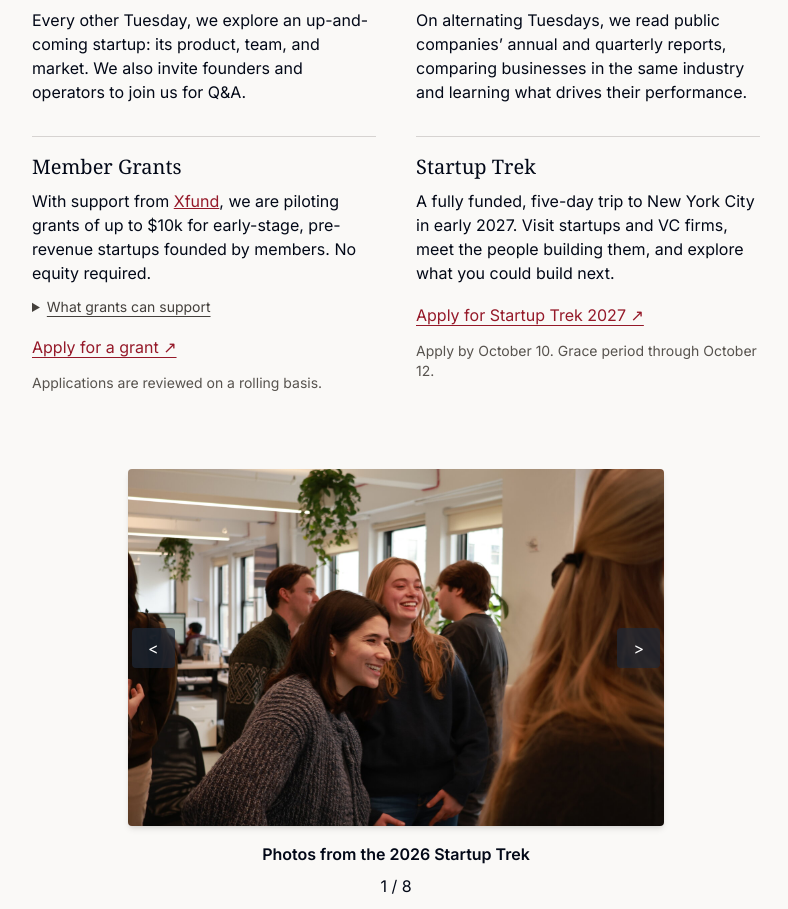
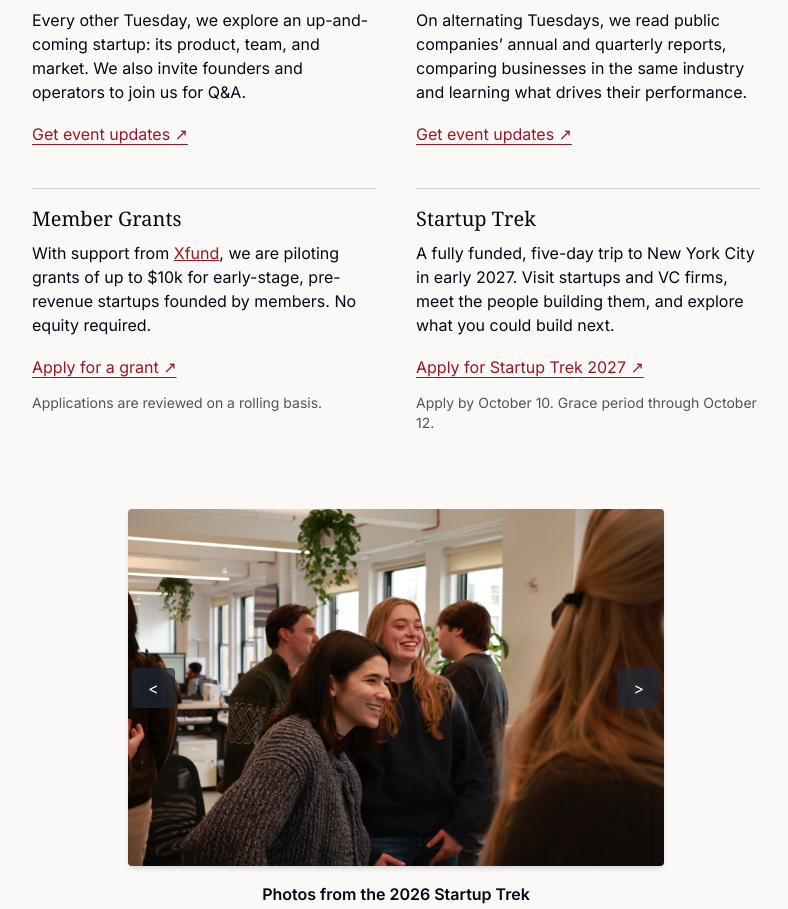
Before and after one commit to harvardstartups/harvardstartups, a Next.js app: page / in a window 1280 px wide. Shown: the part 3589-4498 px from the top of the page, without its empty margins (244-1032 px from the left). Built offline with nearby package versions, Linux system fonts and the light colour scheme.

Commit message:
Add event-update links to both recurring programs and simplify grants

```diff
--- a/app/page.tsx
+++ b/app/page.tsx
@@ -3,7 +3,7 @@
 import { ReliableImage as Image } from "@/components/ReliableImage";
 import { useState } from "react";
 import { JoinActions } from "@/components/JoinActions";
-import { GRANT_APPLICATION_URL, TREK_APPLICATION_URL } from "@/lib/links";
+import { GRANT_APPLICATION_URL, JOIN_FORM_URL, TREK_APPLICATION_URL } from "@/lib/links";
 import { HeroBeforeAfter } from "@/components/HeroBeforeAfter";
 import { SpotlightImages } from "@/components/SpotlightImages";
 import { heroStories } from "@/lib/hero-stories";
@@ -99,18 +99,16 @@ export default function Home() {
           <article className="border-t border-stone-300 pt-4">
             <h3 className="font-serif text-xl mb-2">Startup Series</h3>
             <p>Every other Tuesday, we explore an up-and-coming startup: its product, team, and market. We also invite founders and operators to join us for Q&amp;A.</p>
+            <a href={JOIN_FORM_URL} target="_blank" rel="noopener noreferrer" className="inline-flex items-center min-h-11 mt-2 underline underline-offset-4">Get event updates ↗</a>
           </article>
           <article className="border-t border-stone-300 pt-4">
             <h3 className="font-serif text-xl mb-2">10-K Reading Club</h3>
             <p>On alternating Tuesdays, we read public companies’ annual and quarterly reports, comparing businesses in the same industry and learning what drives their performance.</p>
+            <a href={JOIN_FORM_URL} target="_blank" rel="noopener noreferrer" className="inline-flex items-center min-h-11 mt-2 underline underline-offset-4">Get event updates ↗</a>
           </article>
           <article className="border-t border-stone-300 pt-4">
             <h3 className="font-serif text-xl mb-2">Member Grants</h3>
             <p>With support from <a href="https://xfund.com/" target="_blank" rel="noopener noreferrer" className="underline">Xfund</a>, we are piloting grants of up to $10k for early-stage, pre-revenue startups founded by members. No equity required.</p>
-            <details className="mt-3 text-sm text-stone-700">
-              <summary className="cursor-pointer underline underline-offset-4">What grants can support</summary>
-              <p className="mt-2">Selected companies can use funds at their discretion for early experimentation, including hardware, model and API costs, legal setup, and advertising.</p>
-            </details>
             <a href={GRANT_APPLICATION_URL} target="_blank" rel="noopener noreferrer" className="inline-flex items-center min-h-11 mt-2 underline underline-offset-4">Apply for a grant ↗</a>
             <p className="text-sm text-stone-600 mt-1">Applications are reviewed on a rolling basis.</p>
           </article>
```
Also changed, not shown: 1 other file (tests, documents, lock files or other folders).
